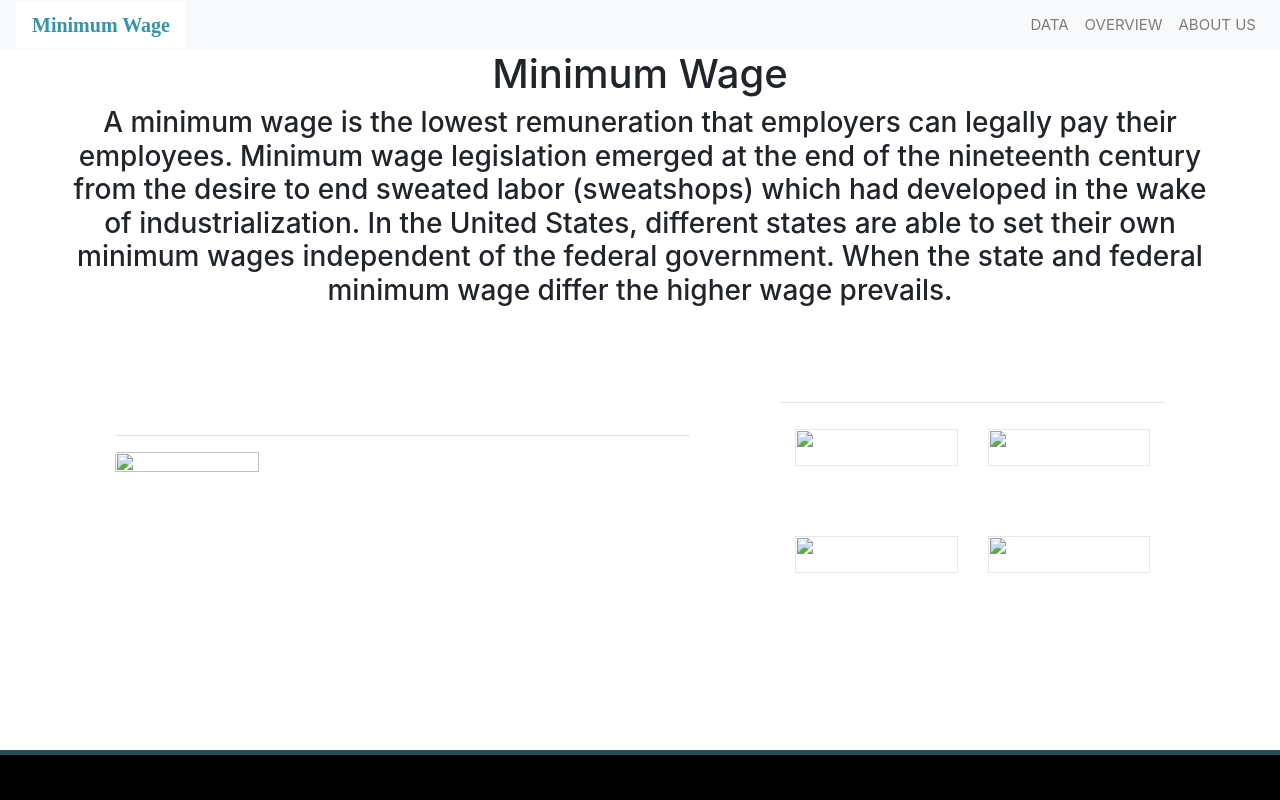
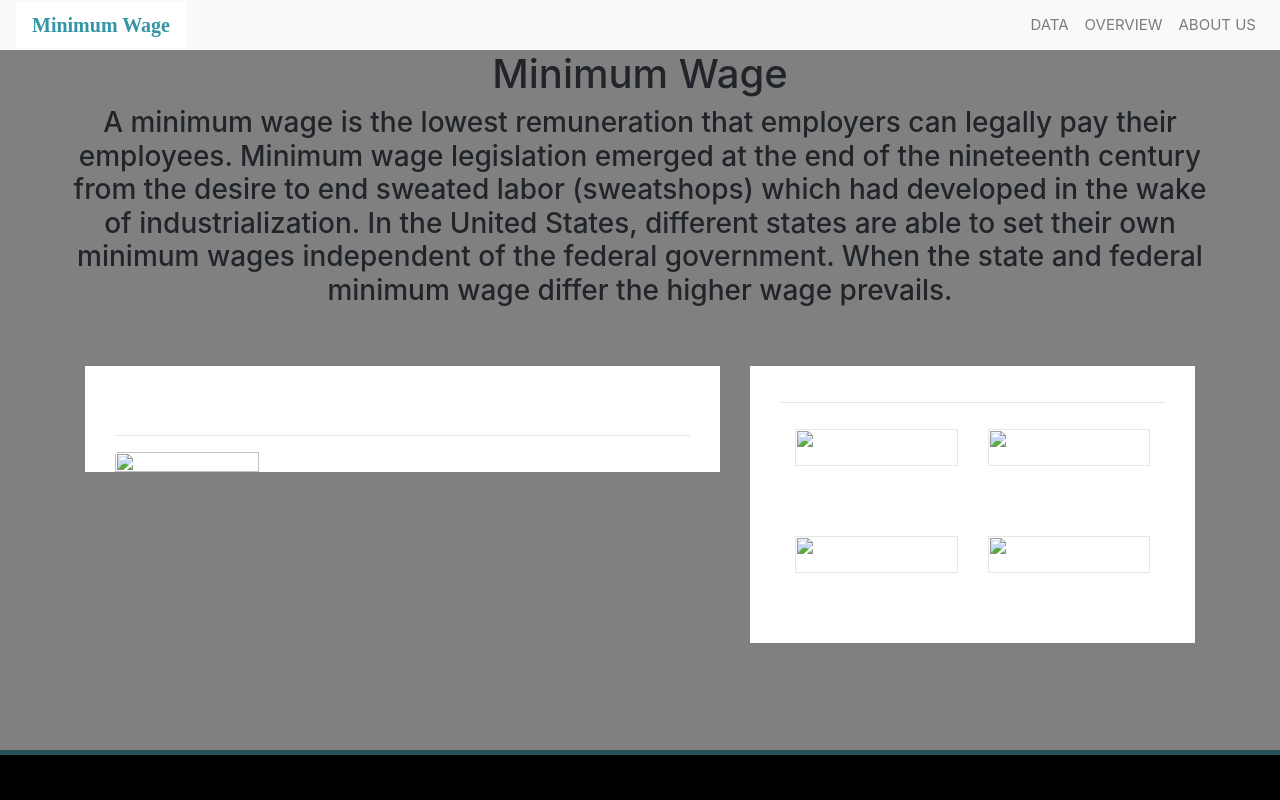
Before and after one commit to nicpie-bit/Minimum-Wage-Analysis, a Flask app: page / in a window 1280 px wide. Run offline with Flask 2, Linux system fonts and the light colour scheme; some libraries are stand-ins or nearby versions.

Commit message:
changed background color

```diff
--- a/static/styles.css
+++ b/static/styles.css
@@ -1,5 +1,5 @@
 body {
-    background-image: grey;
+    background-color: grey;
     height: 750px;
     background-position: center;
     background-repeat: repeat;
```
